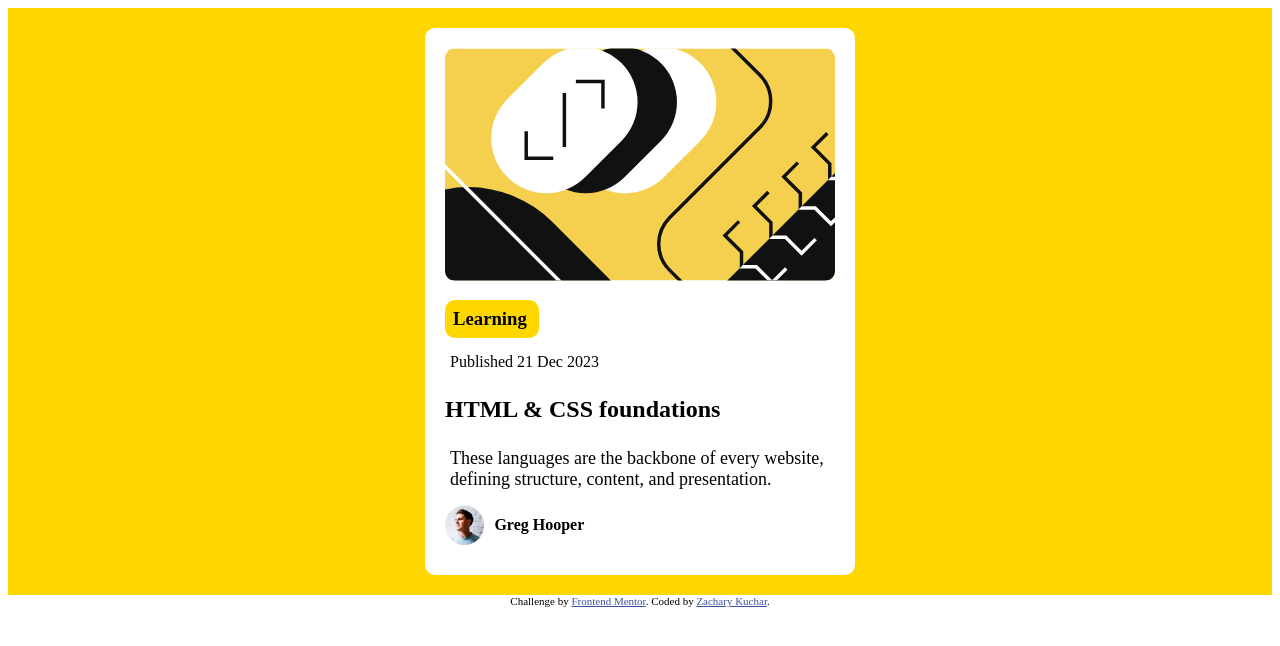
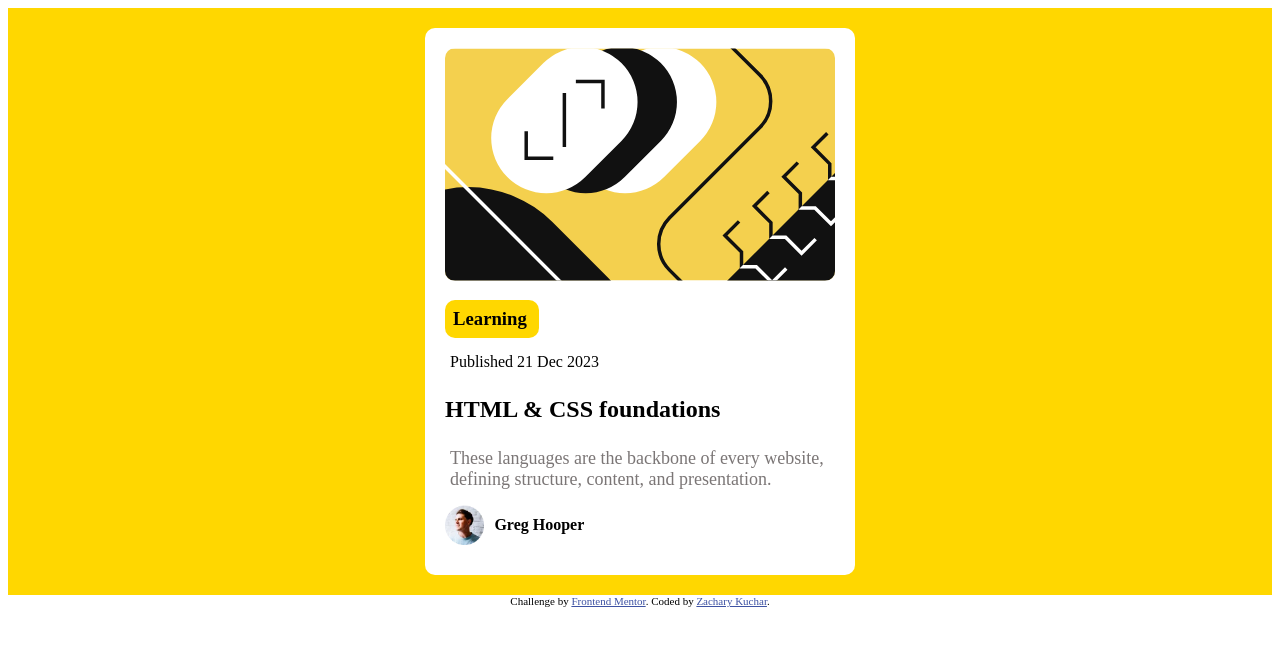
Before and after one commit to kucharze/FrontendMentor_BlogPreviewCard, a plain HTML site: page index.html in a window 1280 px wide. Drawn offline with Linux system fonts and the light colour scheme.

Commit message:
Added styling

```diff
--- a/index.html
+++ b/index.html
@@ -61,6 +61,7 @@
       }
       .content {
         font-size: 18px;
+        color: rgb(123, 118, 118);
       }
     </style>
   </head>
```
